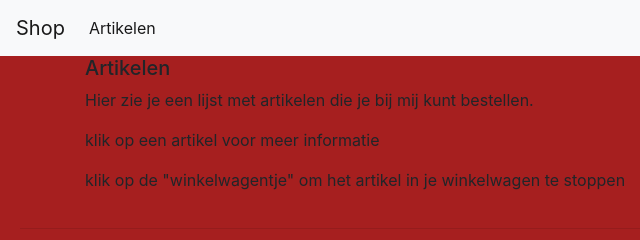
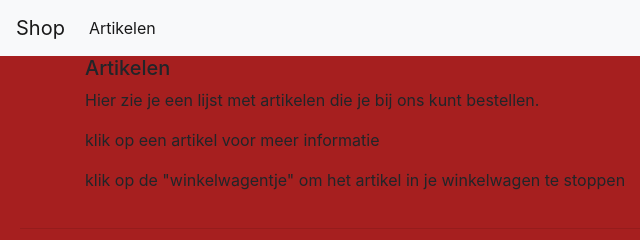
Before and after one commit to emmaus-5v/webshop-5vc-dirk-maurits-lars, a website: page web/index.html in a window 1280 px wide. Shown: the top 240 px of the page, 0-640 px from the left. Drawn offline with nearby package versions, Linux system fonts and the light colour scheme; no server answers.

Commit message:
fout veranderd

```diff
--- a/web/index.html
+++ b/web/index.html
@@ -45,7 +45,7 @@
 	<main id="index">
 		<div class="container">
 			<h5>Artikelen</h5>
-			<p>Hier zie je een lijst met artikelen die je bij mij kunt bestellen.</p>
+			<p>Hier zie je een lijst met artikelen die je bij ons kunt bestellen.</p>
 			<p>klik op een artikel voor meer informatie<p>
 					<p>klik op de "winkelwagentje" om het artikel in je winkelwagen te stoppen</p>
 		</div>
```
